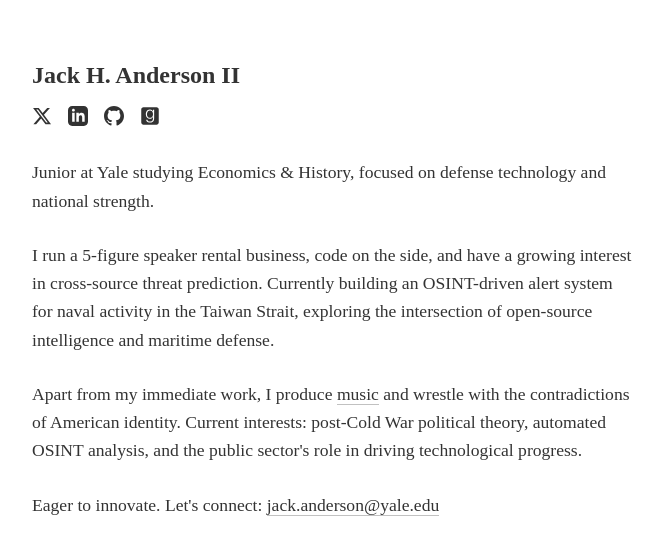
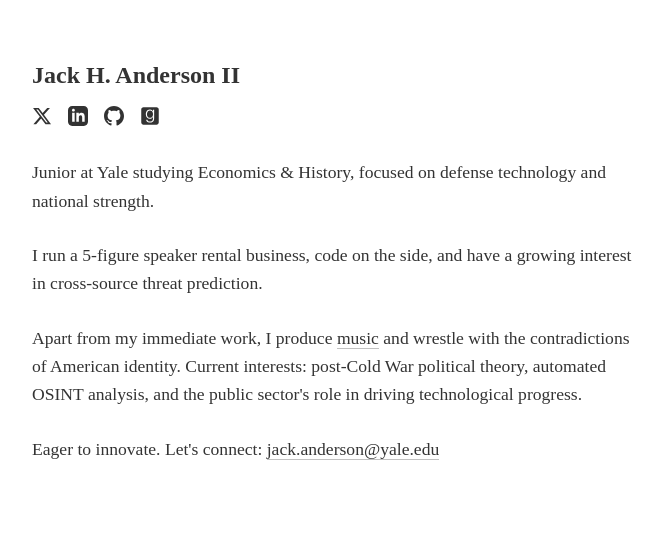
Before and after one commit to jackhanderson/jando.me, a plain HTML site: page index.html in a window 1280 px wide. Shown: the whole page, without its empty margins (308-969 px from the left). Drawn offline with Linux system fonts and the light colour scheme.

Commit message:
Update index.html

```diff
--- a/index.html
+++ b/index.html
@@ -93,7 +93,7 @@
     </p>
 
     <p>
-        I run a 5-figure speaker rental business, code on the side, and have a growing interest in cross-source threat prediction. Currently building an OSINT-driven alert system for naval activity in the Taiwan Strait, exploring the intersection of open-source intelligence and maritime defense.
+        I run a 5-figure speaker rental business, code on the side, and have a growing interest in cross-source threat prediction.
     </p>
 
     <p>
```
